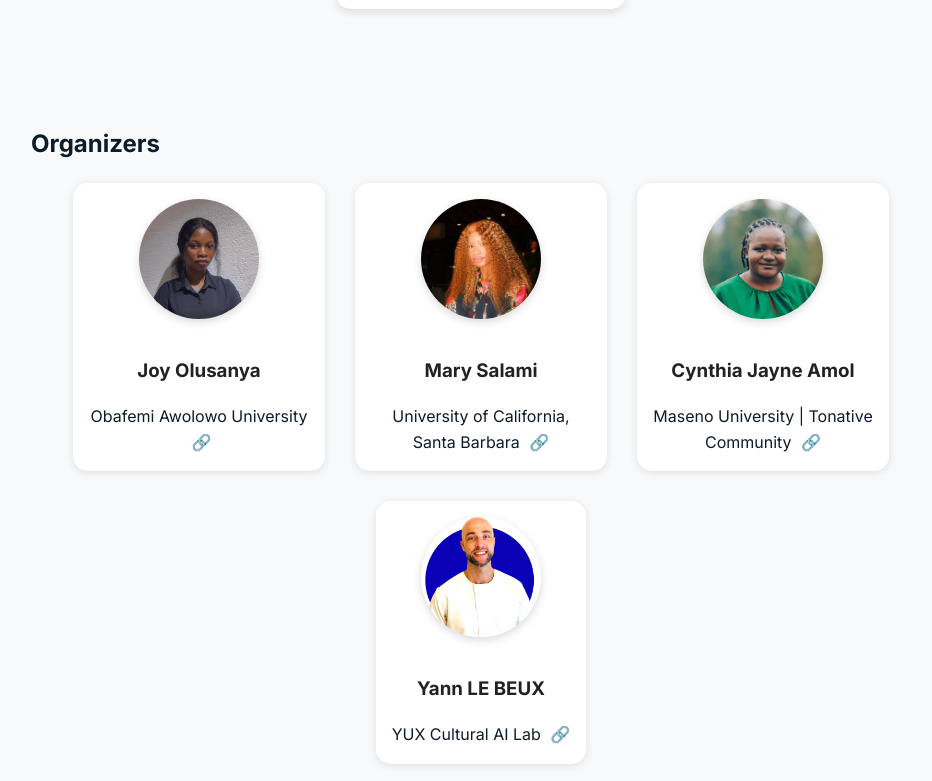
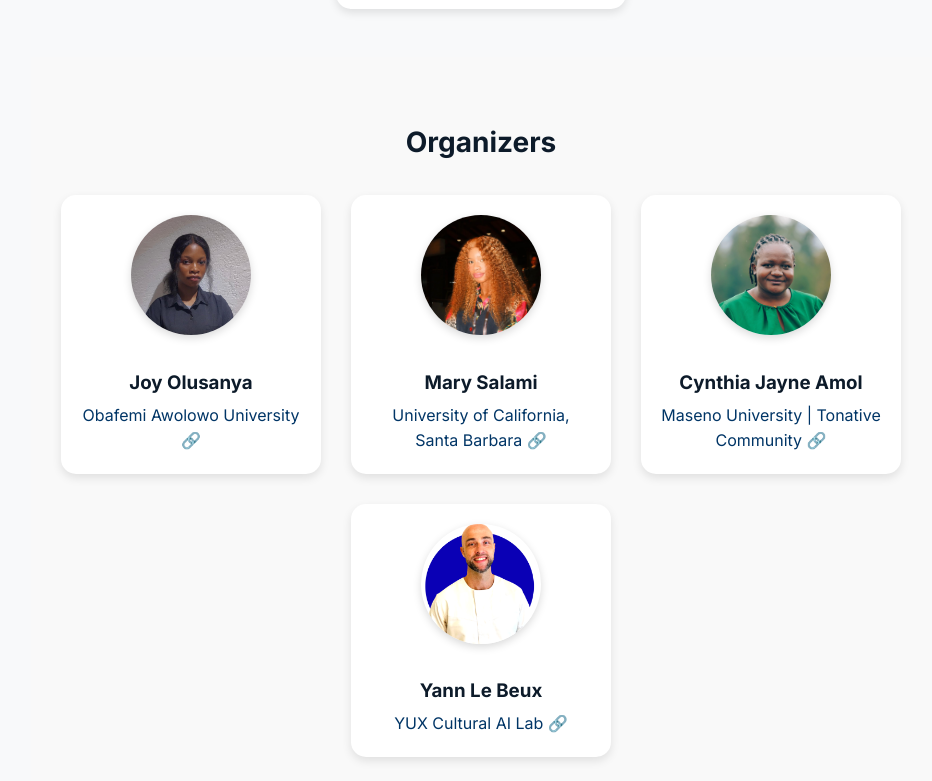
Before and after one commit to CLRLCLLMs/CLRLCLLMs-workshop.github.io-NeurIPS-2025, a plain HTML site: page index.html in a window 1280 px wide. Shown: the part 3499-4280 px from the top of the page, without its empty margins (159-1091 px from the left). Drawn offline with Linux system fonts and the light colour scheme.

Commit message:
Update index.html

```diff
--- a/index.html
+++ b/index.html
@@ -314,57 +314,67 @@
 
 
 
- <section id="organizers">
-  <h2>Organizers</h2>
+ <section id="organizers" style="padding: 40px 0; background-color: #f9f9f9;">
+  <h2 style="text-align: center; color: #0d1b2a; font-size: 28px; margin-bottom: 30px;">
+    Organizers
+  </h2>
 
-  <!-- Container for all organizers -->
-  <div class="organizers-container">
+  <div class="organizers-container"
+       style="display: flex; justify-content: center; align-items: center; flex-wrap: wrap; gap: 30px;">
 
     <!-- Organizer 1 -->
-    <div class="organizer-card">
-      <img src="ay.jpg" alt="Portrait of Joy Olusanya">
-      <h3>Joy Olusanya</h3>
+    <div class="organizer-card"
+         style="text-align: center; width: 220px; background: #fff; border-radius: 15px;
+                box-shadow: 0 4px 10px rgba(0, 0, 0, 0.1); padding: 20px; transition: transform 0.3s;">
+      <img src="ay.jpg" alt="Portrait of Joy Olusanya"
+           style="width: 120px; height: 120px; border-radius: 50%; object-fit: cover; margin-bottom: 15px;">
+      <h3 style="margin: 10px 0 5px; color: #0d1b2a;">Joy Olusanya</h3>
       <a href="https://joynaomi81.github.io/joycenaomi.github.io/"
          target="_blank"
-         style="text-decoration: none; color: #0d1b2a;">
-        Obafemi Awolowo University
-        <span style="margin-left: 5px;">🔗</span>
+         style="text-decoration: none; color: #003566; font-weight: 500;">
+        Obafemi Awolowo University 🔗
       </a>
     </div>
 
     <!-- Organizer 2 -->
-    <div class="organizer-card">
-      <img src="Mary.jpg" alt="Portrait of Mary Salami">
-      <h3>Mary Salami</h3>
+    <div class="organizer-card"
+         style="text-align: center; width: 220px; background: #fff; border-radius: 15px;
+                box-shadow: 0 4px 10px rgba(0, 0, 0, 0.1); padding: 20px; transition: transform 0.3s;">
+      <img src="Mary.jpg" alt="Portrait of Mary Salami"
+           style="width: 120px; height: 120px; border-radius: 50%; object-fit: cover; margin-bottom: 15px;">
+      <h3 style="margin: 10px 0 5px; color: #0d1b2a;">Mary Salami</h3>
       <a href="https://www.linkedin.com/in/marysalami"
          target="_blank"
-         style="text-decoration: none; color: #0d1b2a;">
-        University of California, Santa Barbara
-        <span style="margin-left: 5px;">🔗</span>
+         style="text-decoration: none; color: #003566; font-weight: 500;">
+        University of California, Santa Barbara 🔗
       </a>
     </div>
 
     <!-- Organizer 3 -->
-    <div class="organizer-card">
-      <img src="0Q3A8226 - Cynthia Amol.jpg" alt="Portrait of Cynthia Jayne Amol">
-      <h3>Cynthia Jayne Amol</h3>
+    <div class="organizer-card"
+         style="text-align: center; width: 220px; background: #fff; border-radius: 15px;
+                box-shadow: 0 4px 10px rgba(0, 0, 0, 0.1); padding: 20px; transition: transform 0.3s;">
+      <img src="0Q3A8226 - Cynthia Amol.jpg" alt="Portrait of Cynthia Jayne Amol"
+           style="width: 120px; height: 120px; border-radius: 50%; object-fit: cover; margin-bottom: 15px;">
+      <h3 style="margin: 10px 0 5px; color: #0d1b2a;">Cynthia Jayne Amol</h3>
       <a href="https://jayneamol.github.io/portfolio/"
          target="_blank"
-         style="text-decoration: none; color: #0d1b2a;">
-        Maseno University | Tonative Community
-        <span style="margin-left: 5px;">🔗</span>
+         style="text-decoration: none; color: #003566; font-weight: 500;">
+        Maseno University | Tonative Community 🔗
       </a>
     </div>
 
     <!-- Organizer 4 -->
-    <div class="organizer-card">
-      <img src="Yann Pics 2024 v2 - Yann LE BEUX.png" alt="Portrait of Yann Le Beux">
-      <h3>Yann LE BEUX</h3>
+    <div class="organizer-card"
+         style="text-align: center; width: 220px; background: #fff; border-radius: 15px;
+                box-shadow: 0 4px 10px rgba(0, 0, 0, 0.1); padding: 20px; transition: transform 0.3s;">
+      <img src="Yann Pics 2024 v2 - Yann LE BEUX.png" alt="Portrait of Yann Le Beux"
+           style="width: 120px; height: 120px; border-radius: 50%; object-fit: cover; margin-bottom: 15px;">
+      <h3 style="margin: 10px 0 5px; color: #0d1b2a;">Yann Le Beux</h3>
       <a href="https://yux.design/kitala"
          target="_blank"
-         style="text-decoration: none; color: #0d1b2a;">
-        YUX Cultural AI Lab
-        <span style="margin-left: 5px;">🔗</span>
+         style="text-decoration: none; color: #003566; font-weight: 500;">
+        YUX Cultural AI Lab 🔗
       </a>
     </div>
 
```
